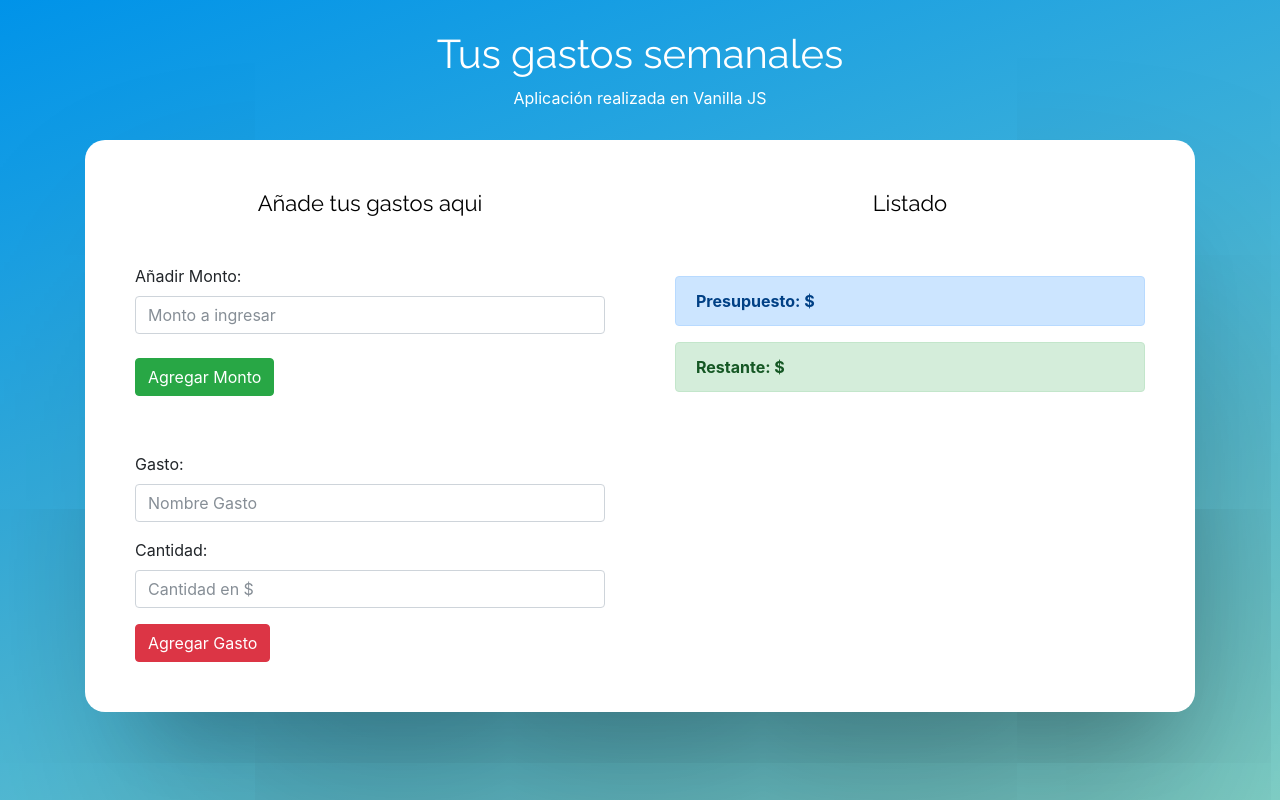
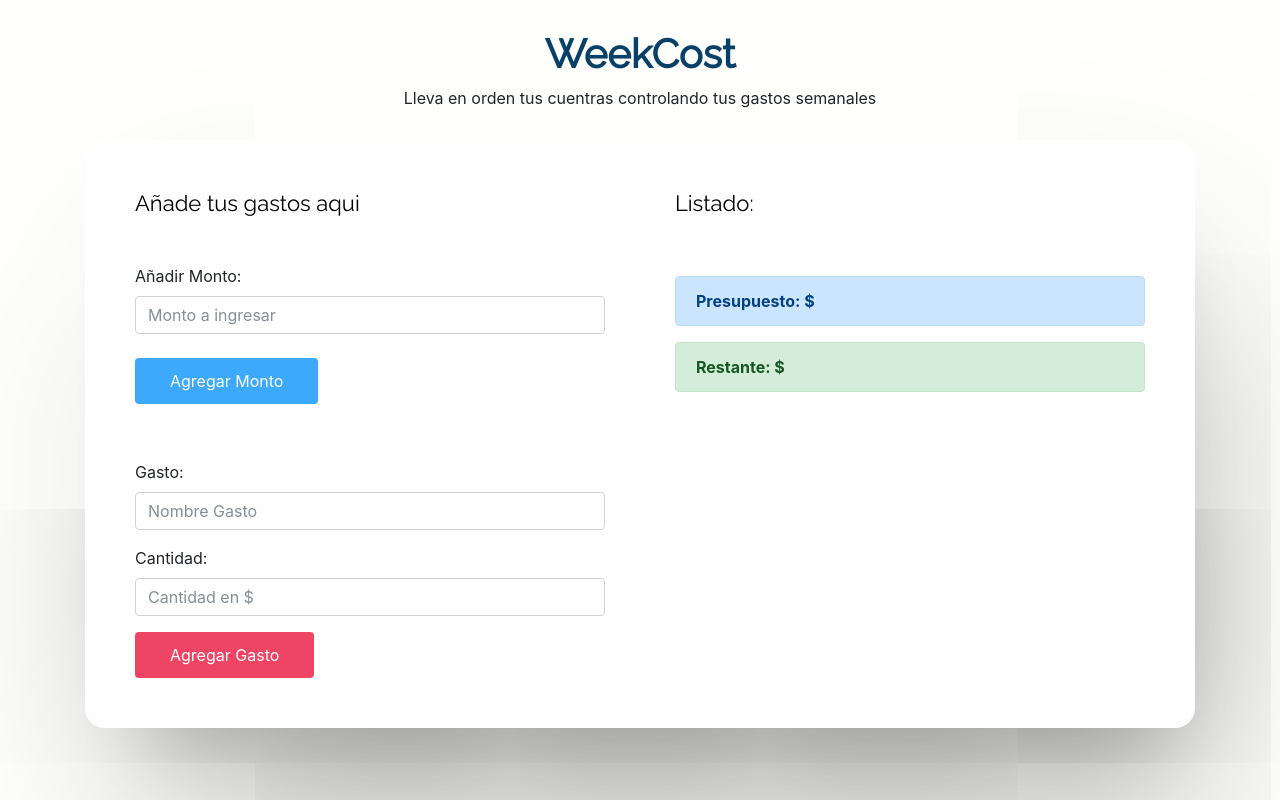
Before and after one commit to sebahernandez/gasto-semanal, a plain HTML site: page index.html in a window 1280 px wide. Drawn offline with Linux system fonts and the light colour scheme.

Commit message:
cambios ui

```diff
--- a/css/custom.css
+++ b/css/custom.css
@@ -4,8 +4,7 @@ html {
 
 body {
 
-    background-color: #0093E9;
-    background-image: linear-gradient(160deg, #0093E9 0%, #80D0C7 100%);
+    background-color: #fffffe;
 
 }
 header {
@@ -15,7 +14,7 @@ header {
     padding:20px;
 }
 .contenido-principal {
-    background-color: white;
+    background-color: #fff;
     padding: 30px;
     border-radius: 20px;
     box-shadow:
@@ -37,7 +36,7 @@ header {
 h1{
     font-family: 'Raleway', sans-serif;
     font-weight: 500;
-    color: white;
+    color: #094067;
 }
 h2 {
     font-family: 'Raleway', sans-serif;
@@ -46,3 +45,13 @@ h2 {
     font-size: 22px;
     margin-bottom:30px;
 }
+.btn-bg{
+    background-color: #ef4565;
+    color: #fff;
+    padding: 10px 34px;
+}
+.btn-bg-2{
+    background-color: #3da9fc;
+    color: #fff;
+    padding: 10px 34px;
+}
--- a/index.html
+++ b/index.html
@@ -13,21 +13,21 @@
   <body>
     <div class="container">
         <header>
-                <h1 class="text-center">Tus gastos semanales</h1>
-                <p class="text-center text-white">Aplicación realizada en Vanilla JS</p>
+                <h1 class="text-center font-weight-bold">WeekCost</h1>
+                <p class="text-center">Lleva en orden tus cuentras controlando tus gastos semanales</p>
         </header>
         <section class="contenido-principal">
             <div class="row">
                 <div class="col ">
                     <div class="contenido primario">
-                        <h2 class="text-center">Añade tus gastos aqui</h2>
+                        <h2 class="text-left">Añade tus gastos aqui</h2>
 
                             <form id="add-monto" action="#" class="my-5">
                                 <div class="form-group">
                                     <label for="nombre">Añadir Monto:</label>
                                     <input type="text" class="form-control" id="monto" placeholder="Monto a ingresar">
                                 </div>
-                                <button id="montoBtn" class="btn btn-success my-2">Agregar Monto</button>
+                                <button id="montoBtn" class="btn  my-2 btn-bg-2">Agregar Monto</button>
                             </form>
 
 
@@ -41,7 +41,7 @@
                                     <input type="text" class="form-control" id="cantidad" placeholder="Cantidad en $">
                                 </div>
 
-                                <button id="agregar-monto" type="submit" class="btn btn-danger">Agregar Gasto</button>
+                                <button id="agregar-monto" type="submit" class="btn btn-bg">Agregar Gasto</button>
                             </form>
 
                     </div> <!--.contenido-->
@@ -50,7 +50,7 @@
                 <div class="col">
                     <div class="contenido secundario">
 
-                        <h2 class="text-center">Listado</h2>
+                        <h2 class="text-left">Listado:</h2>
 
                         <div id="gastos">
                             <ul class="list-group"></ul>
```
